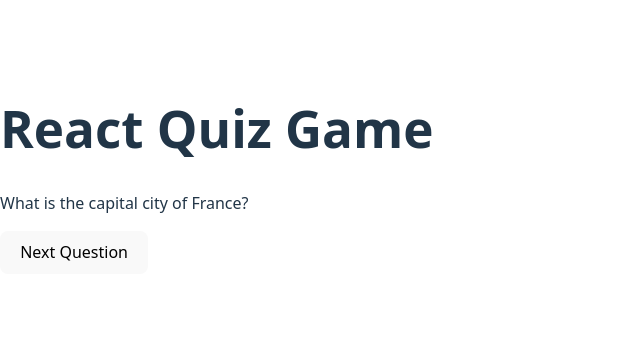
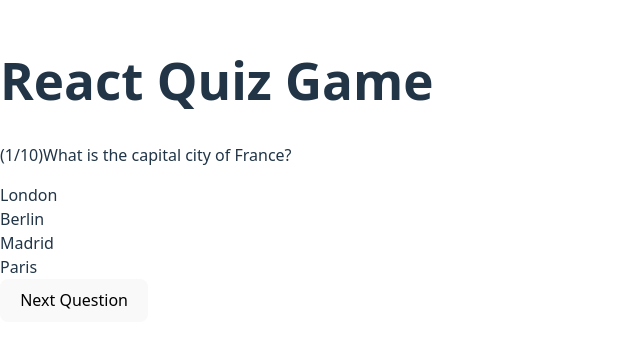
Before and after one commit to TahaBinShafiq/React-Quiz-App, a React app in the folder Quiz Game/: page / in a window 1280 px wide. Shown: the part 230-578 px from the top of the page, without its empty margins (0-640 px from the left). Built offline with nearby package versions, Linux system fonts and the light colour scheme; the HTML template or start-up script is replaced by a standard one.

Commit message:
show option

```diff
--- a/Quiz Game/src/questions/index.jsx
+++ b/Quiz Game/src/questions/index.jsx
@@ -1,4 +1,4 @@
-import { useState } from "react"
+import { useEffect, useState } from "react"
 import Button from "./Button"
 
 function Question() {
@@ -100,17 +100,36 @@ function Question() {
     ])
 
     let [incQuestion, setIncQuestion] = useState(0)
+    let [options, setOptions] = useState([])
+
+    useEffect(() => {
+        if (questions[incQuestion]) {
+            setOptions([...questions[incQuestion].options, questions[incQuestion].correct_answer])
+        }
+    }, [incQuestion, questions])
 
     function nextQues() {
         setIncQuestion((prev) => prev + 1)
     }
-
     return (
         <>{incQuestion < questions.length ?
             <p id={questions[incQuestion].id}>
+                <span>({questions[incQuestion].id}/10)</span>
                 {questions[incQuestion].question}
             </p> : <p>Quiz Complete</p>
         }
+
+        {incQuestion < questions.length ?
+            <div>
+                {options.map((opt, i) => {
+                    return (
+                        <div key={i}>{opt}</div>
+                    )
+                })}
+            </div> : "Your Score is"
+
+        }
+
 
             <div onClick={nextQues}>
                 <Button />
```
